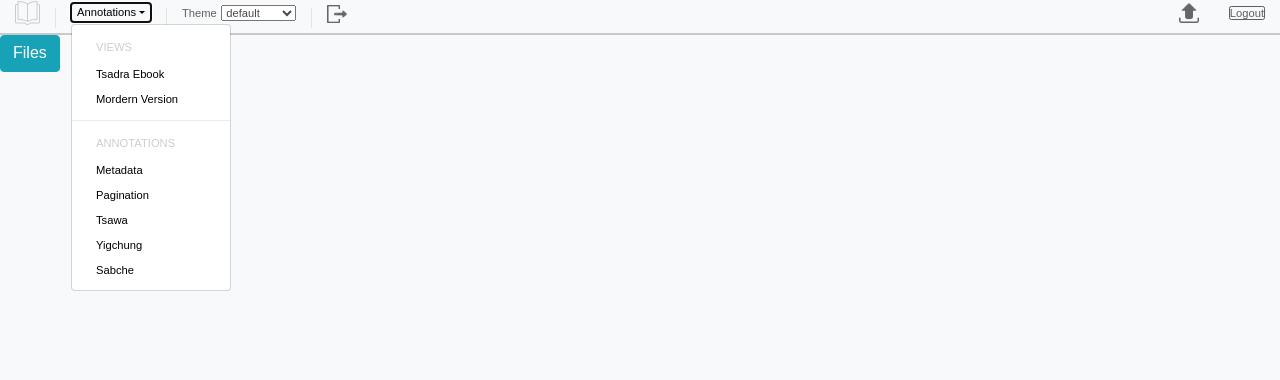
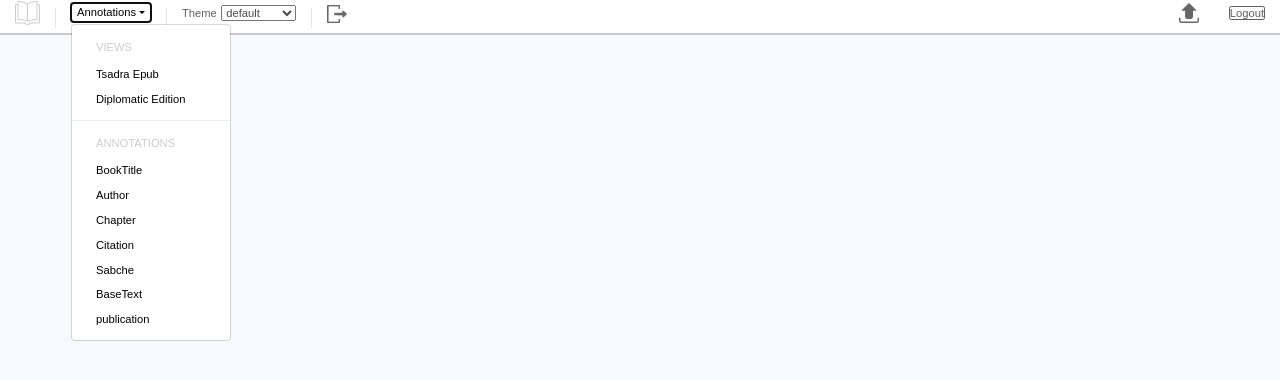
Before and after one commit to OpenPecha/openpecha-bot, a Flask app: template app/bot/templates/main.html in a window 1280 px wide, after a click on "Annotations". Shown: the top 380 px of the page. Run offline with Flask 2, Linux system fonts and the light colour scheme; the template is opened without the code that fills it: most values are stand-ins (such as "Sample title", 1, 10 or a date in 2020); parts of the project's set-up code (start-up, migrations or seed data) failed here and were passed over; some libraries are stand-ins or nearby versions.

Commit message:
fix: UI of text and select branch in UI

```diff
--- a/app/bot/static/css/main.css
+++ b/app/bot/static/css/main.css
@@ -4,6 +4,14 @@
     height: 100vh;
     background-size: 100%;
 
+}
+
+.main {
+    padding-top: 50px;
+}
+
+.list-group-item {
+    font-size: 0.7em;
 }
 
 .login-form-container {
@@ -40,10 +48,12 @@ display: block;
     margin: 5px;
 }
 
-#editor {
-    margin-top: -15px;
-}
-
 #files-toggle {
     padding-top: 5px;
 }
+
+.CodeMirror {
+    border: 1px solid #eee;
+    height: auto;
+    font-size: 24px;
+}
--- a/app/bot/static/css/toolbar.css
+++ b/app/bot/static/css/toolbar.css
@@ -9,7 +9,10 @@ body {
 .toolbar {
   width: 100%;
   height: 35px;
+  background-color: #fff;
   border-bottom: 2px solid #cac8c8;
+  z-index: 100;
+  position: fixed;
 }
 
 .toolbar-item {
--- a/app/bot/static/js/editor.js
+++ b/app/bot/static/js/editor.js
@@ -1,12 +1,13 @@
-import { listFiles } from "./files.js";
 import { getGHClient } from "./github.js";
 
 var editor = {
     init: function () {
         this.backend = new CodeMirror.fromTextArea($(".editor-textarea")[0], {
             mode: "hfml",
+            lineWrapping: true,
             lineNumbers: true,
-            theme: "darcula",
+            viewportMargin: Infinity,
+            // theme: "darcula",
             extraKeys: {
                 "F11": function (cm) {
                     cm.setOption("fullScreen", !cm.getOption("fullScreen"));
@@ -16,7 +17,6 @@ var editor = {
                 }
             }
         });
-        this.backend.setSize(null, 800);
     },
     getValue: function () {
         return this.backend.getValue();
@@ -56,8 +56,6 @@ async function prepareTextEditorForm(volumeFileDom) {
            <textarea class="editor-textarea">' + b64_to_utf8(data) + '</textarea> \
             <input type="hidden" id="sha" value=' + sha + '> \
             <input type="hidden" id="path" value=' + path + '> \
-            <br> \
-            <button id="update-content" class="btn btn-primary" type="button">Save</button> \
         </form>';
     $('#editor').html(editor_html);
 
@@ -68,11 +66,11 @@ function addEditorTitle(volumeFileDom) {
     const volumeFilename = $(volumeFileDom).children("#volume-filename").text();
     const editorSection = $("#editor-section");
     editorSection.children("#editor-title").remove();
-    editorSection.prepend('<p id="editor-title">' + '/' + volumeFilename + '</p>')
+    editorSection.prepend(`<p id="editor-title">/${volumeFilename}</p>`)
 };
 
 function launchEditor(volumeFileDom) {
-    addEditorTitle(volumeFileDom);
+    // addEditorTitle(volumeFileDom);
     prepareTextEditorForm(volumeFileDom);
 };
 
@@ -112,14 +110,14 @@ async function updateContent(editorForm) {
         alert("Changes saved!");
         const new_sha = response['data']['content']['sha'];
         $(editorForm).children("#sha").val(new_sha);
-        listFiles(window.gh_org, window.gh_repo, window.repo_branch);
     } else {
         alert("Changes cannot be saved");
     }
 };
 
 $(document).ready(function () {
-    $("body").delegate("#update-content", "click", function () {
-        updateContent(this.parentElement);
+    $("body").delegate("#upload", "click", function () {
+        const editorForm = $('#editor-form');
+        updateContent(editorForm);
     });
 });
--- a/app/bot/templates/layout.html
+++ b/app/bot/templates/layout.html
@@ -9,7 +9,6 @@
     <!-- Bootstrap CSS -->
     <link rel="stylesheet" href="https://stackpath.bootstrapcdn.com/bootstrap/4.5.0/css/bootstrap.min.css"
         integrity="sha384-9aIt2nRpC12Uk9gS9baDl411NQApFmC26EwAOH8WgZl5MYYxFfc+NcPb1dKGj7Sk" crossorigin="anonymous">
-    <link rel="stylesheet" type="text/css" href="{{ url_for('static', filename='css/main.css') }}">
 
     {% block head %}{% endblock %}
 
--- a/app/bot/templates/login_layout.html
+++ b/app/bot/templates/login_layout.html
@@ -1,4 +1,8 @@
 {% extends "layout.html" %}
+
+{% block head %}
+<link rel="stylesheet" type="text/css" href="{{ url_for('static', filename='css/main.css') }}">
+{% endblock %}
 
 {% block content %}
 <div class="container-fluid bg">
--- a/app/bot/templates/main.html
+++ b/app/bot/templates/main.html
@@ -2,8 +2,6 @@
 {% block head %}
 <!--Fonts-->
 <link rel="stylesheet" type="text/css" href="{{ url_for('static', filename='css/font.css') }}">
-
-<link rel="stylesheet" type="text/css" href="{{ url_for('static', filename='css/toolbar.css') }}">
 
 <!-- CodeMirror -->
 <script src="{{ url_for('static', filename='codemirror/lib/codemirror.js') }}"></script>
@@ -21,6 +19,10 @@
     href="{{ url_for('static', filename='codemirror/addon/display/fullscreen.css') }}">
 <script src="{{ url_for('static', filename='codemirror/addon/display/fullscreen.js') }}"></script>
 
+<!-- Custome CSS -->
+<link rel="stylesheet" type="text/css" href="{{ url_for('static', filename='css/main.css') }}">
+<link rel="stylesheet" type="text/css" href="{{ url_for('static', filename='css/toolbar.css') }}">
+
 {% endblock %}
 
 {% block title %}OpenPecha | Editor{% endblock %}
@@ -29,7 +31,8 @@
 <div class="toolbar">
 
     <div class="toolbar-item item-left">
-        <a href="#"><img src="{{ url_for('static', filename='/img/icons/book.png') }}" alt="book-icon"
+        <a href="#" data-toggle="collapse" data-target="#demo" id="files-toggle"><img
+                src="{{ url_for('static', filename='img/icons/book.png') }}" alt="book-icon"
                 style="height: 25px; width: 25px;"></a>
     </div>
     <div class="item-left delimeter"></div>
@@ -40,27 +43,31 @@
             <ul class="dropdown-menu">
                 <h6 class="dropdown-header">VIEWS</h6>
                 <li class="dropdown-submenu">
-                    <a class="dropdown-item" href="#">Tsadra Ebook</a>
+                    <a class="dropdown-item" href="#">Tsadra Epub</a>
                     <ul class="dropdown-menu">
-                        <li><a class="dropdown-item" href="#">Toc</a></li>
-                        <li><a class="dropdown-item" href="#">Tsawa</a></li>
+                        <li><a class="dropdown-item" href="#">BookTitle</a></li>
+                        <li><a class="dropdown-item" href="#">Author</a></li>
+                        <li><a class="dropdown-item" href="#">Chapter</a></li>
                         <li><a class="dropdown-item" href="#">Citation</a></li>
-                        <li><a class="dropdown-item" href="#">Yigchung</a></li>
+                        <li><a class="dropdown-item" href="#">Sabche</a></li>
+                        <li><a class="dropdown-item" href="#">BaseText</a></li>
                     </ul>
                 </li>
                 <li class="dropdown-submenu">
-                    <a class="dropdown-item" href="#">Mordern Version</a>
+                    <a class="dropdown-item" href="#">Diplomatic Edition</a>
                     <ul class="dropdown-menu">
                         <li><a class="dropdown-item" href="#">Normalization</a></li>
                     </ul>
                 </li>
                 <div class="dropdown-divider"></div>
                 <h6 class="dropdown-header">ANNOTATIONS</h6>
-                <li><a class="dropdown-item" href="#">Metadata</a></li>
-                <li><a class="dropdown-item" href="#">Pagination</a></li>
-                <li><a class="dropdown-item" href="#">Tsawa</a></li>
-                <li><a class="dropdown-item" href="#">Yigchung</a></li>
+                <li><a class="dropdown-item" href="#">BookTitle</a></li>
+                <li><a class="dropdown-item" href="#">Author</a></li>
+                <li><a class="dropdown-item" href="#">Chapter</a></li>
+                <li><a class="dropdown-item" href="#">Citation</a></li>
                 <li><a class="dropdown-item" href="#">Sabche</a></li>
+                <li><a class="dropdown-item" href="#">BaseText</a></li>
+                <li><a class="dropdown-item" href="#">publication</a></li>
             </ul>
         </div>
     </div>
@@ -79,7 +86,7 @@
     <div class="item-left delimeter"></div>
     <div class="toolbar-item item-left">
         <a href="#"><img style="height: 18px; width: 20px; margin-top: 2px;"
-                src="{{ url_for('static', filename='/img/icons/export.png') }}" alt="upload-icon"></a>
+                src="{{ url_for('static', filename='img/icons/export.png') }}" alt="upload-icon"></a>
     </div>
     {% if is_owner %}
     <div class="item-left delimeter"></div>
@@ -89,42 +96,43 @@
     {% endif %}
 
     <div class="toolbar-item item-right">
-        <a href="#"><span class="toolbar-button">Logout<img id="hunCaret" src="" alt=""></span></a>
+        <a href="{{ url_for('logout', pecha_id=pecha_id) }}"><span class="toolbar-button">Logout<img id="hunCaret"
+                    src="" alt=""></span></a>
     </div>
 
     <div class="toolbar-item item-right">
-        <a href="#"><img style="height: 20px; width: 20px;"
-                src="{{ url_for('static', filename='img/icons/upload.png')}}" alt="upload-icon"></a>
+        <a href="#"><span id="upload"><img style="height: 20px; width: 20px;"
+                    src="{{ url_for('static', filename='img/icons/upload.png')}}" alt="upload-icon"></a>
+        </span></a>
     </div>
 
 </div>
 {% endblock %}
 
 {% block content %}
-<button type="button" id="files-toggle" class="btn btn-xs btn-info" data-toggle="collapse"
-    data-target="#demo">Files</button>
-<div class="row">
+<div class="row main">
     <div class="col-3 scrollbar collapse" id="demo">
         <div class="repo-files" id="file-list"></div>
     </div>
     <div class="col" id="editor-section">
-        <div id="editor"></div>
+        <div class="container" id="editor"></div>
     </div>
 </div>
 
+
+<script src="{{ url_for('static', filename='js/toolbar.js') }}"></script>
 <script type="module" src="{{ url_for('static', filename='js/github.js') }}"></script>
 <script type="module" src="{{ url_for('static', filename='js/files.js') }}"></script>
 <script type="module">
     import { listFiles } from "{{ url_for('static', filename='js/files.js') }}";
 
-    listFiles('OpenPecha', '{{ pecha_id }}', '{{ branch }}');
+    $(document).ready(function () {
+        $(".dropdown-menu li a").click(function () {
+            var annName = $(this).text();
+            $(this).parents('.btn-group').find('.dropdown-toggle').html(annName + ' <span class="caret"></span>');
+            listFiles('OpenPecha', '{{ pecha_id }}', annName);
+        });
+    });
 </script>
 <script type="module" src="{{ url_for('static', filename='js/editor.js') }}"></script>
-
-<script>
-    $(".dropdown-menu li a").click(function () {
-        var selText = $(this).text();
-        $(this).parents('.btn-group').find('.dropdown-toggle').html(selText + ' <span class="caret"></span>');
-    });
-</script>
 {% endblock %}
```
Also changed, not shown: app/bot/maintainer_routes.py (+11 -17 lines), app/bot/static/js/toolbar.js (added).
